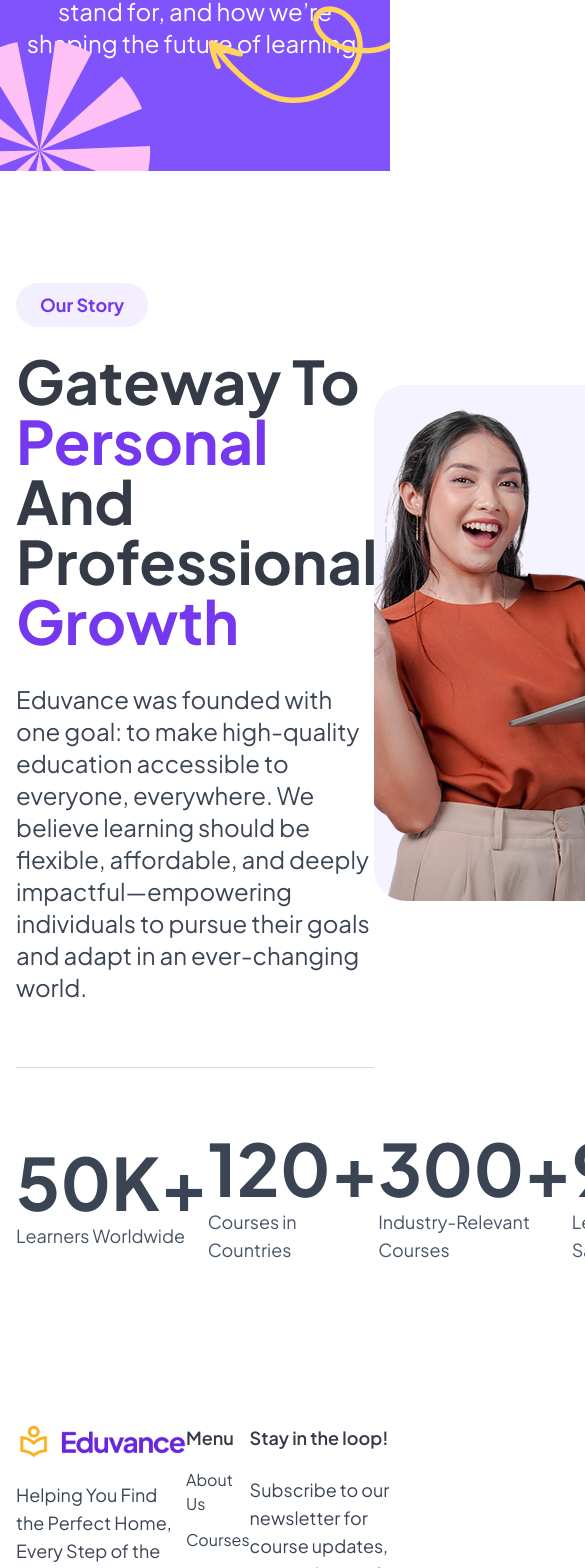
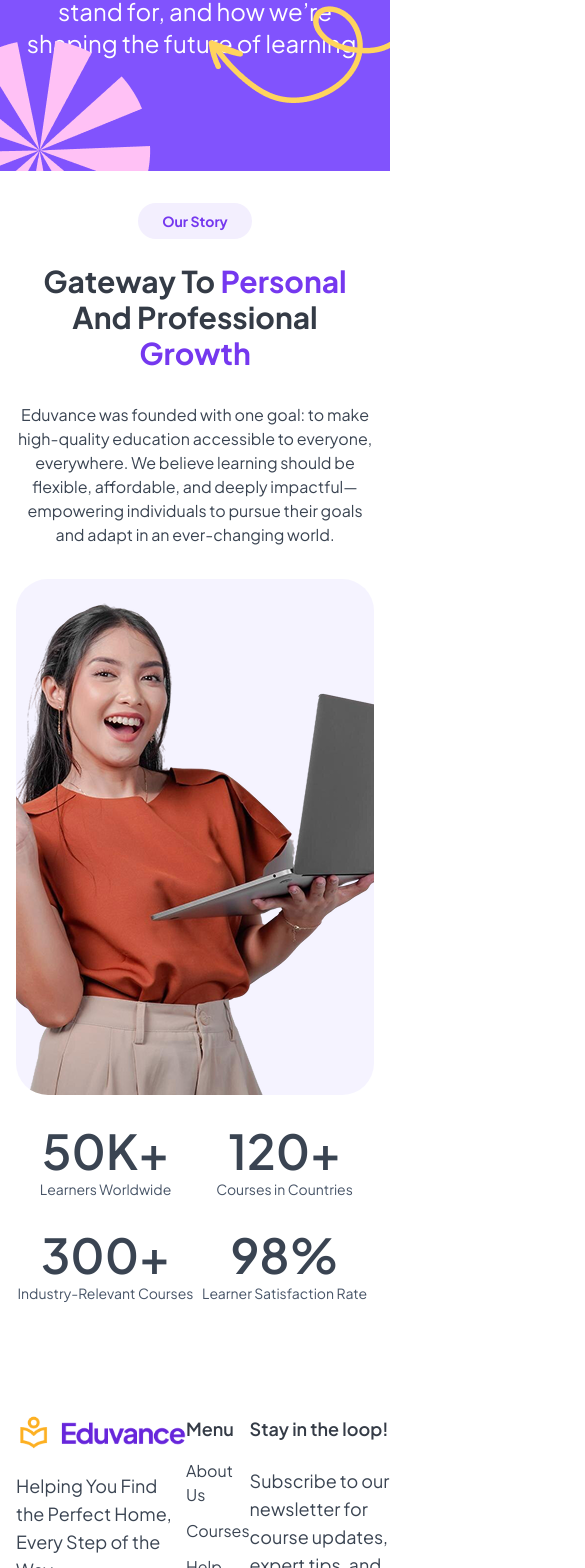
Before and after one commit to Bernardowert/eduvance, a Next.js app: page /about in a window 390 px wide. Shown: the part 853-2421 px from the top of the page, 585 px wide, since content can reach past the window. Built offline with nearby package versions, Linux system fonts and the light colour scheme.

Commit message:
criação do responsivo para section story

```diff
--- a/src/components/headingTitle/index.tsx
+++ b/src/components/headingTitle/index.tsx
@@ -12,8 +12,8 @@ interface TitleProps{
 export function HeadingTitle({subtitle,className,children}:TitleProps){
     return(
         <div className={`${style.titleHeading} ${className ? className : ""}`}>
-            <SubTitle text={subtitle}/>
-            <h2 className="text-6xl font-bold text-gray-900 mt-6 capitalize">{children}</h2>
+            <SubTitle text={subtitle} className="text-sm laptop:text-lg"/>
+            <h2 className="laptop:text-6xl text-3xl font-bold text-gray-900 mt-6 capitalize">{children}</h2>
         </div>
     )
 }
--- a/src/components/sections/about/story/index.tsx
+++ b/src/components/sections/about/story/index.tsx
@@ -7,20 +7,20 @@ import { StoryListing } from "./list";
 
 export function SectionStoryAbout(){
     return(
-        <section className="py-28">
+        <section className="laptop:py-28 pt-8 pb-16">
             <ContainerGRID>
-                        <div className="flex items-center justify-between">
-                              <div className="w-full max-w-page-about">
-                                <HeadingTitle subtitle="Our Story">
+                        <div className="flex items-center laptop:items-start justify-between flex-col gap-8 laptop:gap-0 laptop:flex-row">
+                              <div className="w-full laptop:max-w-page-about">
+                                <HeadingTitle subtitle="Our Story" className="text-center laptop:text-start">
                                     gateway to <span>personal</span> and professional <span>growth</span>
                                 </HeadingTitle>
-                                <p className="text-2xl text-gray-800 mt-8">Eduvance was founded with one goal: to make high-quality education accessible to everyone, everywhere. We believe learning should be flexible, affordable, and deeply impactful—empowering individuals to pursue their goals and adapt in an ever-changing world.</p>
+                                <p className="tablet:text-2xl text-center laptop:text-start text-gray-800 mt-8">Eduvance was founded with one goal: to make high-quality education accessible to everyone, everywhere. We believe learning should be flexible, affordable, and deeply impactful—empowering individuals to pursue their goals and adapt in an ever-changing world.</p>
                               </div>
                               <Image
                                src={woman01}
                                alt="Imagem de uma mulher"
                                title="Imagem de uma mulher"
-                               className="w-full max-w-page-about rounded-4xl h-image-about object-cover"
+                               className="w-full tablet:max-w-page-about rounded-4xl h-image-about object-cover"
                               />
                         </div>
                         <StoryListing/>
--- a/src/components/sections/about/story/list.tsx
+++ b/src/components/sections/about/story/list.tsx
@@ -20,12 +20,12 @@ const listings = [
 
 export function StoryListing(){
     return(
-         <ul className="flex items-center justify-between pt-16 border-t border-gray-200 mt-16">
+         <ul className="grid grid-cols-2 tablet:grid-cols-4 justify-between mt-8 laptop:pt-16 laptop:border-t laptop:border-gray-200 laptop:mt-16 gap-y-8 laptop:gap-y-0">
             {
                 listings.map(({title,text}) => (
                      <li key={title}>
-                        <h3 className="text-gray-800 font-bold text-7xl uppercase mb-1 text-center">{title}</h3>
-                        <span className="text-lg text-gray-700">{text}</span>
+                        <h3 className="text-gray-800 laptop:font-bold laptop:text-7xl text-5xl font-semibold uppercase mb-1 text-center">{title}</h3>
+                        <span className="laptop:text-lg text-sm text-gray-700 block text-center">{text}</span>
                     </li>
                 ))
             }
--- a/src/components/subtitle/index.tsx
+++ b/src/components/subtitle/index.tsx
@@ -1,10 +1,11 @@
 
 interface SubtitleProps{
     text:string;
+    className?:string;
 }
 
-export function SubTitle({text}: SubtitleProps){
+export function SubTitle({text, className}: SubtitleProps){
     return(
-        <span className="inline-block py-2 px-6 text-lg font-bold text-primary-600 rounded-full bg-primary-20">{text}</span>
+        <span className={`inline-block py-2 px-6 text-lg font-bold text-primary-600 rounded-full bg-primary-20 ${className ? className : ""}`}>{text}</span>
     )
 }
```
